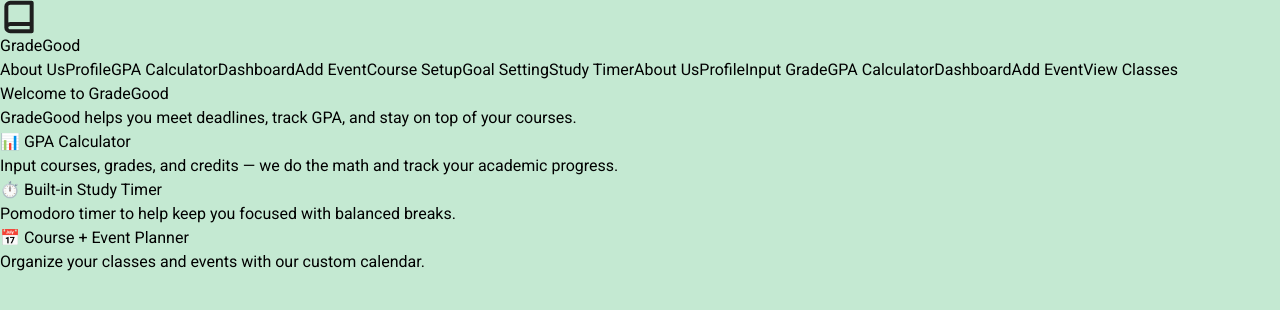
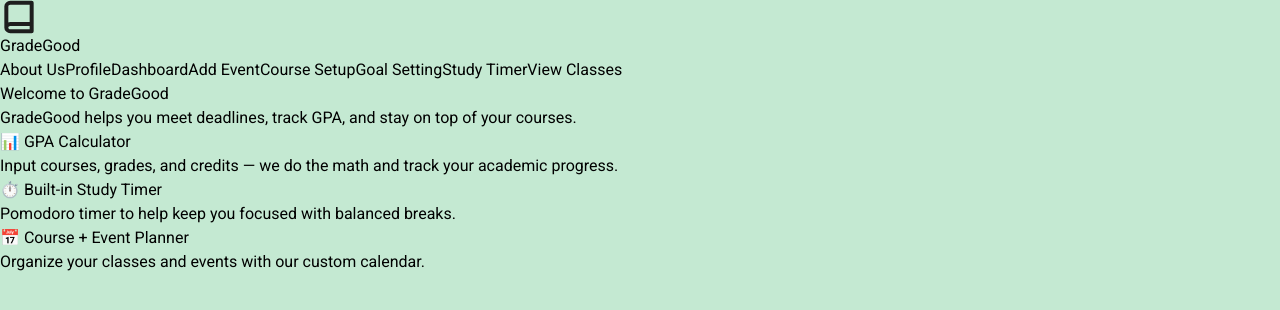
Before and after one commit to mohammadmehrab/GradeGood, a React (Vite) app in the folder frontend/: page / in a window 1280 px wide. Shown: the top 310 px of the page. Built offline with nearby package versions, Linux system fonts and the light colour scheme; no server answers; a web font is replaced by a local one.

Commit message:
Fixed Dashboard

```diff
--- a/frontend/src/components/AppLayout.tsx
+++ b/frontend/src/components/AppLayout.tsx
@@ -23,9 +23,6 @@ export default function AppLayout() {
             <Link to="/profile" className="hover:text-green-600">
               Profile
             </Link>
-            <Link to="/gpacalc" className="hover:text-green-600">
-              GPA Calculator
-            </Link>
             <Link to="/dashboard" className="hover:text-green-600">
               Dashboard
             </Link>
@@ -41,13 +38,9 @@ export default function AppLayout() {
             <Link to ="/pomodoropage" className="hover:text-green-600">
               Study Timer
             </Link>
-            <Link to="/about" className="hover:text-green-600">About Us</Link>
-            <Link to="/profile" className="hover:text-green-600">Profile</Link>
-            <Link to="/inputGrade" className="hover:text-green-600">Input Grade</Link>
-            <Link to="/gpacalc" className="hover:text-green-600">GPA Calculator</Link>
-            <Link to="/dashboard" className="hover:text-green-600">Dashboard</Link>
-            <Link to="/addevent" className="hover:text-green-600">Add Event</Link>
-            <Link to="/viewClasses" className="hover:text-green-600">View Classes</Link> {/* ✅ NEW */}
+            <Link to="/viewClasses" className="hover:text-green-600">
+              View Classes
+            </Link>
           </div>
         </div>
       </nav>
```
